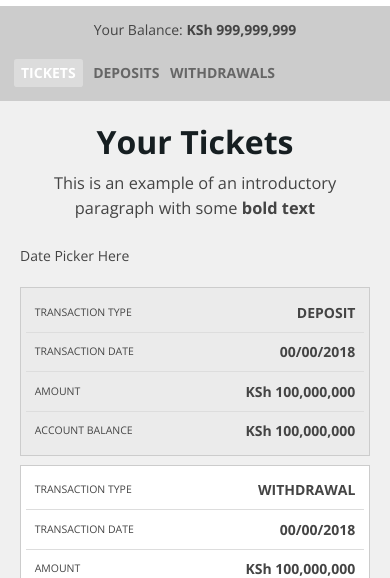
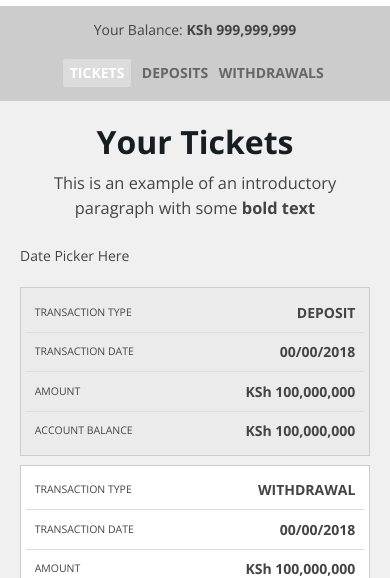
Before and after one commit to mark-mma/lottoco, a plain HTML site: page tickets.html in a window 390 px wide. Shown: the part 266-844 px from the top of the page. Drawn offline with nearby package versions, Linux system fonts and the light colour scheme.

Commit message:
added flex display for sub menu items on mobile view

```diff
--- a/sass/partials/_account-page.scss
+++ b/sass/partials/_account-page.scss
@@ -38,6 +38,8 @@
     }
     .sub-menu {
       .ym-hlist {
+        display: flex;
+        justify-content: space-around;
         ul {
           float: none;
         }
--- a/tickets.html
+++ b/tickets.html
@@ -134,7 +134,7 @@
 				</div>
 			</div>
 
-			<div class="full-width-wrapper general-content login">
+			<div class="full-width-wrapper general-content">
 				<div class="ym-wrapper">
 					<div class="ym-grid linearize-level-1">
 						<section class="full-width-content">
```
Also changed, not shown: stylesheets/main.css, 1 other file.
